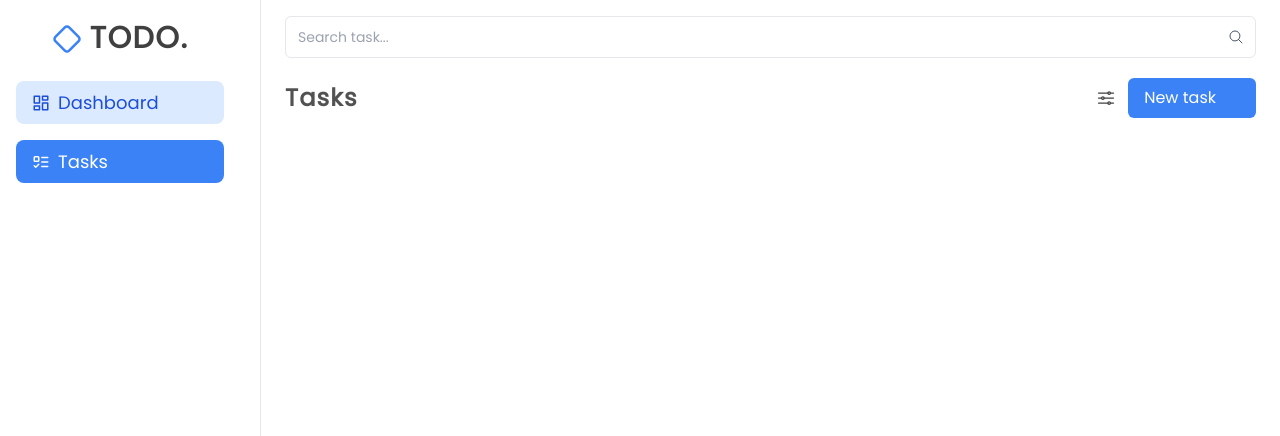
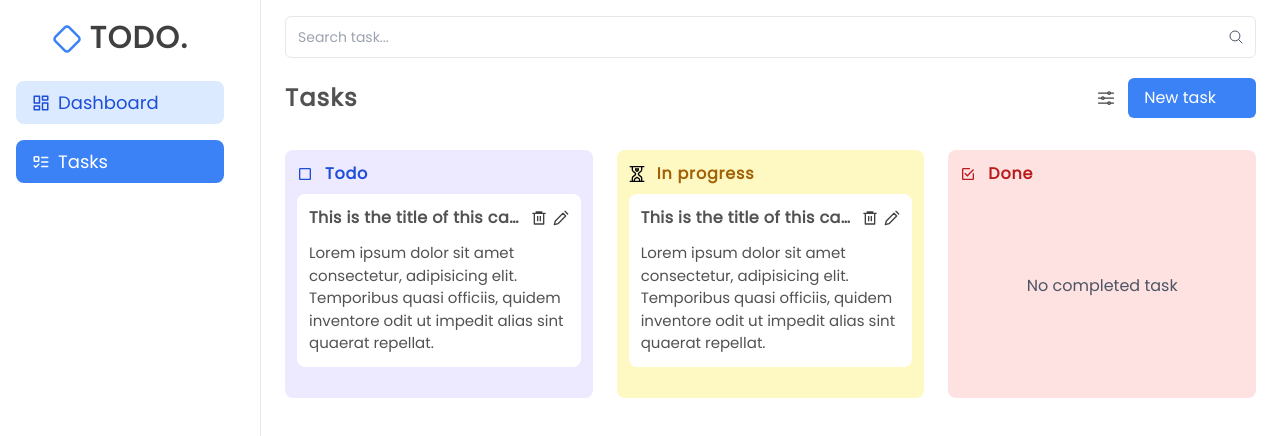
Before and after one commit to Mutah3r/mernifyU-todo-list, a React (Vite) app: page /tasks in a window 1280 px wide. Shown: the top 436 px of the page. Built offline with nearby package versions, Linux system fonts and the light colour scheme; some icons are missing.

Commit message:
add task cards to task containers

```diff
--- /dev/null
+++ b/src/components/TaskCard.jsx
@@ -0,0 +1,21 @@
+import { RiDeleteBin6Line } from "react-icons/ri";
+import { LuPencil } from "react-icons/lu";
+
+const TaskCard = ({ title, description }) => {
+  return (
+    <div className="bg-white rounded-lg p-3">
+      <div className="flex gap-2 justify-between items-center">
+        <h1 className="text-[16px] font-semibold text-neutral-600 tracking-wide whitespace-nowrap overflow-hidden text-ellipsis">
+          {title}
+        </h1>
+        <span className="flex gap-[6px] text-neutral-700">
+          <RiDeleteBin6Line className="cursor-pointer" />
+          <LuPencil className="cursor-pointer" />
+        </span>
+      </div>
+      <p className="text-neutral-600 text-[15px] mt-3">{description}</p>
+    </div>
+  );
+};
+
+export default TaskCard;
--- /dev/null
+++ b/src/components/TaskList.jsx
@@ -0,0 +1,46 @@
+const TaskList = ({ title, icon, type, children }) => {
+  return (
+    <div
+      className={`${
+        type == "pending"
+          ? "bg-violet-100"
+          : type == "progress"
+          ? "bg-yellow-100"
+          : type == "completed"
+          ? "bg-red-100"
+          : ""
+      } p-3 rounded-lg`}
+    >
+      <h3
+        className={`${
+          type == "pending"
+            ? "text-blue-700"
+            : type == "progress"
+            ? "text-yellow-700"
+            : type == "completed"
+            ? "text-red-700"
+            : ""
+        } flex gap-3 items-center text-[16px] font-semibold tracking-wider`}
+      >
+        {icon} <span>{title}</span>
+      </h3>
+      {children ? (
+        children
+      ) : (
+        <div className="flex items-center justify-center h-[200px] p-4">
+          <p className="text-gray-600">
+            {type == "pending"
+              ? "No pending task"
+              : type == "progress"
+              ? "No task in progress"
+              : type == "completed"
+              ? "No completed task"
+              : "This section is empty"}
+          </p>
+        </div>
+      )}
+    </div>
+  );
+};
+
+export default TaskList;
--- a/src/pages/Tasks.jsx
+++ b/src/pages/Tasks.jsx
@@ -2,6 +2,11 @@ import PrimaryButton from "../components/PrimaryButton";
 import SearchBox from "../components/SearchBox";
 import { IoOptionsOutline } from "react-icons/io5";
 import { FaPlus } from "react-icons/fa6";
+import TaskList from "../components/TaskList";
+import { MdOutlineCheckBoxOutlineBlank } from "react-icons/md";
+import { GrInProgress } from "react-icons/gr";
+import { IoMdCheckboxOutline } from "react-icons/io";
+import TaskCard from "../components/TaskCard";
 
 const Tasks = () => {
   return (
@@ -21,6 +26,42 @@ const Tasks = () => {
           <PrimaryButton title="New task" icon={<FaPlus />} />
         </div>
       </div>
+
+      {/* Task Lists */}
+      <div className="grid grid-cols-3 gap-6 mt-8">
+        {/* Pending tasks container */}
+        <TaskList
+          title="Todo"
+          icon={<MdOutlineCheckBoxOutlineBlank />}
+          type="pending"
+        >
+          <div className="mt-2 flex flex-col gap-3">
+            <TaskCard
+              taskID="123"
+              title="This is the title of this card"
+              description="Lorem ipsum dolor sit amet consectetur, adipisicing elit. Temporibus quasi officiis, quidem inventore odit ut impedit alias sint quaerat repellat."
+            />
+          </div>
+        </TaskList>
+
+        {/* In progress tasks container */}
+        <TaskList title="In progress" icon={<GrInProgress />} type="progress">
+          <div className="mt-2 flex flex-col gap-3">
+            <TaskCard
+              taskID="123"
+              title="This is the title of this card"
+              description="Lorem ipsum dolor sit amet consectetur, adipisicing elit. Temporibus quasi officiis, quidem inventore odit ut impedit alias sint quaerat repellat."
+            />
+          </div>
+        </TaskList>
+
+        {/* Completed tasks container */}
+        <TaskList
+          title="Done"
+          icon={<IoMdCheckboxOutline />}
+          type="completed"
+        ></TaskList>
+      </div>
     </div>
   );
 };
```
